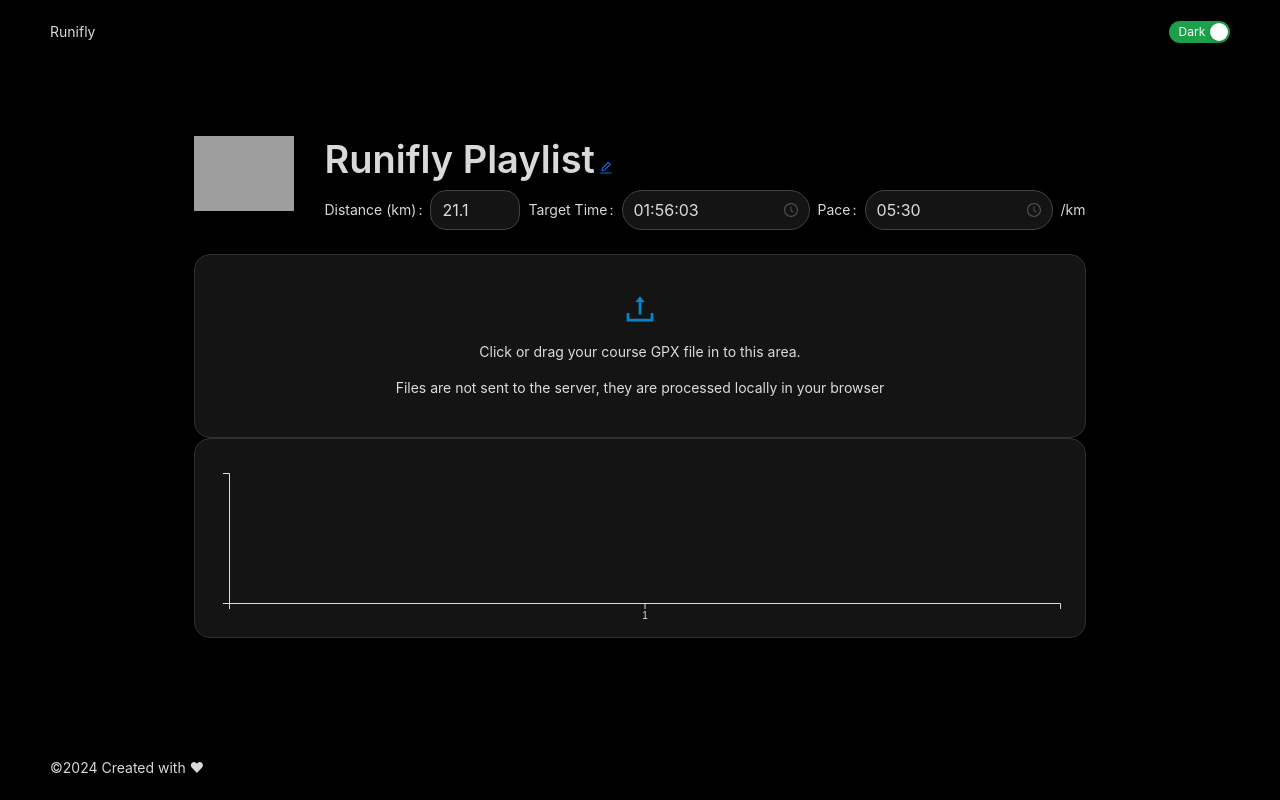
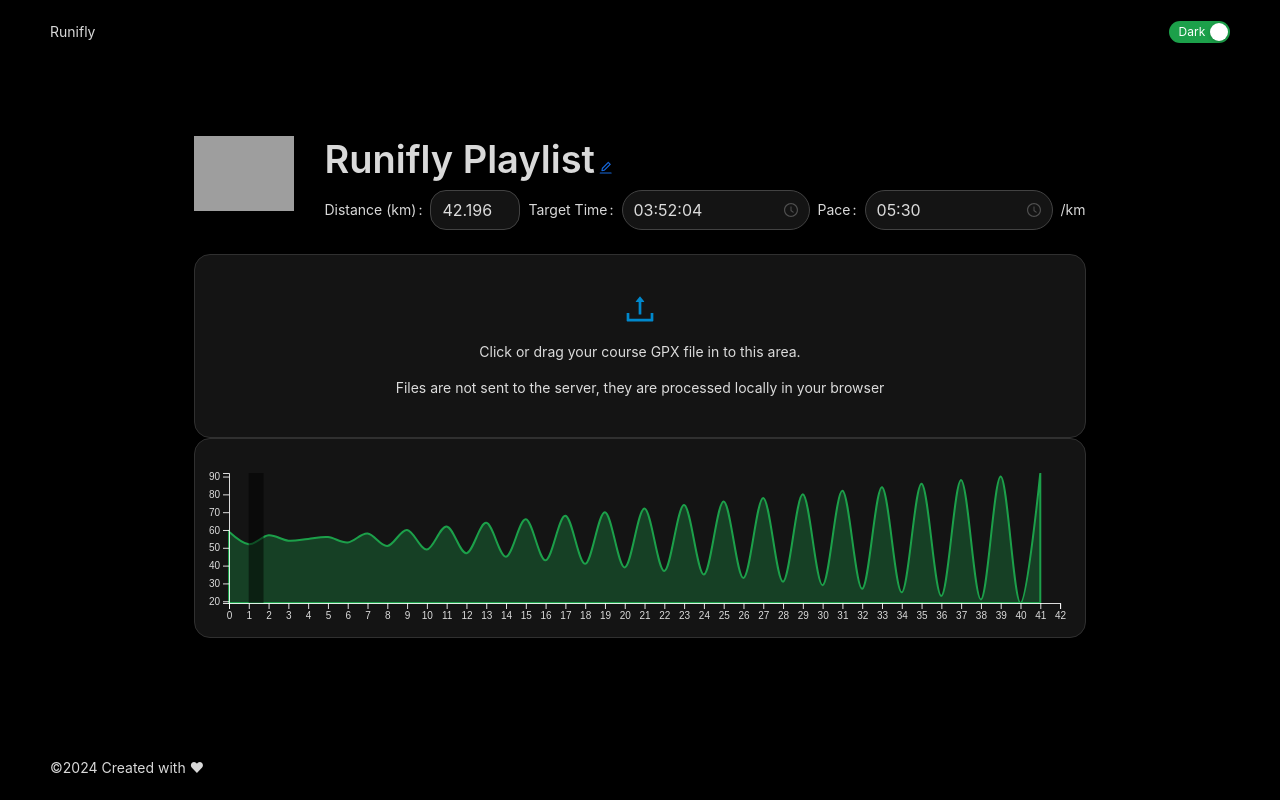
Before and after one commit to macro88/runifly, a React (Vite) app: page / in a window 1280 px wide. Built offline with nearby package versions, Linux system fonts and the light colour scheme; grey boxes are pictures that could not be loaded.

Commit message:
Refactor CourseViewer and TargetTimePace components

```diff
--- a/src/components/CourseViewer.tsx
+++ b/src/components/CourseViewer.tsx
@@ -9,12 +9,20 @@ import { createFakeGpx, parseFile } from "../utils/gpxUtils";
 
 interface CourseViewerProps {
   onFileDrop: (file: File) => void;
+  distance: number;
+  pace: number;
+  name: string;
 }
 
-const CourseViewer: React.FC<CourseViewerProps> = ({ onFileDrop }) => {
+const CourseViewer: React.FC<CourseViewerProps> = ({
+  onFileDrop,
+  name,
+  distance,
+  pace,
+}) => {
   const [isDragging, setIsDragging] = useState(false);
   const fileInputRef = useRef<HTMLInputElement>(null);
-  const [gpx, setGpx] = useState(createFakeGpx("no name", 21.1, 5.5));
+  const [gpx, setGpx] = useState(createFakeGpx(name, distance, pace));
   const handleDragEnter = (event: React.DragEvent<HTMLDivElement>) => {
     event.preventDefault();
     setIsDragging(true);
--- a/src/components/ElevationGraph.tsx
+++ b/src/components/ElevationGraph.tsx
@@ -7,10 +7,6 @@ const { useToken } = theme;
 interface ElevationGraphProps {
   gpx: Gpx;
 }
-
-const generateData = () => {
-  return [25, 70, 45, 60, 46, 44, 60, 32, 80, 40, 100];
-};
 
 const setupSvg = (svgRef) => {
   return d3
@@ -31,9 +27,21 @@ export const ElevationGraph: React.FC<ElevationGraphProps> = ({ gpx }) => {
 
     //    const data = gpx.points.map((p) => p.elevation);
 
-    // Flatten the elevations arrays from all laps into a single array
-    const data = gpx.laps.flatMap((lap) => lap.elevations);
+    // Calculate the total number of elevation points across all laps
+    const totalPoints = gpx.laps.reduce(
+      (total, lap) => total + lap.elevations.length,
+      0
+    );
 
+    // Map each elevation point to its relative position within the total number of points
+    const data = gpx.laps.flatMap((lap, index) =>
+      lap.elevations.map((elevation, elIndex, elevationsArray) => ({
+        lap: index + elIndex / elevationsArray.length,
+        elevation,
+      }))
+    );
+
+    console.log(data);
     const width =
       svg.node().getBoundingClientRect().width - margin.left - margin.right;
     const height =
@@ -45,19 +53,22 @@ export const ElevationGraph: React.FC<ElevationGraphProps> = ({ gpx }) => {
 
     const xScale = d3
       .scaleLinear()
-      .domain([0, gpx.laps.length - 1])
+      .domain([0, gpx.laps.length])
       .range([0, width]);
 
     const yScale = d3
       .scaleLinear()
-      .domain([d3.min(data), d3.max(data)])
+      .domain([
+        d3.min(data, (d) => d.elevation),
+        d3.max(data, (d) => d.elevation),
+      ])
       .range([height, 0]);
 
     const generateScaledArea = d3
       .area()
-      .x((d, i) => xScale(i))
+      .x((d) => xScale(d.lap))
       .y0(height)
-      .y1(yScale)
+      .y1((d) => yScale(d.elevation))
       .curve(d3.curveCardinal);
 
     g.append("path")
@@ -69,14 +80,73 @@ export const ElevationGraph: React.FC<ElevationGraphProps> = ({ gpx }) => {
 
     const xAxis = d3
       .axisBottom(xScale)
-      .ticks(Math.min(data.length, 50))
-      //.tickSize(-height) // This line makes the ticks go inside the graph
-      .tickFormat((i) => i + 1);
+      //.tickFormat((i) => i + 1)
+      .tickFormat((d) => Math.round(d))
+      .ticks(Math.min(gpx.laps.length, 50));
+    //.tickSize(-height) // This line makes the ticks go inside the graph
 
     const yAxis = d3.axisLeft(yScale).ticks(7);
     g.append("g").call(xAxis).attr("transform", `translate(0,${height})`);
     g.append("g").call(yAxis);
-  }, [gpx]);
+
+    addRunningMan(svg, svgRef, xScale, yScale, data, token);
+
+    d3.select(svgRef.current)
+      .append("rect")
+      .attr("x", xScale(1.5))
+      .attr("y", 10)
+      .attr("width", xScale(2.25) - xScale(1.5))
+      .attr("height", height)
+      .attr("fill", "rgba(0, 0, 0, 0.5)");
+  }, [gpx, token]);
 
   return <svg ref={svgRef} />;
 };
+
+function addRunningMan(svg, svgRef, xScale, yScale, data, token) {
+  // Create an SVG element for the running man
+  const runningMan = svg
+    .append("svg")
+    .attr("width", 50) // Adjust the size as needed
+    .attr("height", 50) // Adjust the size as needed
+    .style("display", "none");
+
+  // Add the inline SVG to the runningMan element
+  runningMan.html(`
+  <svg width="24" height="24" viewBox="0 0 256 256" xmlns="http://www.w3.org/2000/svg">
+  <path d="M146.5,53.8c3.2-5.4,8.6-8.6,14-4.3l19.3,12.9c8.6,6.4,3.2,14,1.1,17.2l-48.4,78.5c-2.1,3.2-5.4,4.3-8.6,2.1c0,0-1.1-1.1-15-9.7c-14-8.6-10.8-21.5-3.2-34.4L146.5,53.8z" stroke="${token.colorPrimary}" stroke-width="3" fill="${token.colorPrimary}"/>
+  <path d="M187.4,0.1c14.9,0,26.9,12,26.9,26.9c0,14.9-12,26.9-26.9,26.9c-14.9,0-26.9-12-26.9-26.9C160.5,12.1,172.5,0.1,187.4,0.1z" stroke="${token.colorPrimary}" stroke-width="3" fill="${token.colorPrimary}"/>
+  <path d="M157.3,47.4l-40.9-14c-3.2-1.1-7.5-1.1-9.7,0L60.5,58.1c-6.4,3.2-8.6,10.8-5.4,16.1c2.1,4.3,5.4,6.4,9.7,6.4c2.1,0,4.3,0,6.4-1.1l41.9-21.5L149.7,71c6.4,2.1,12.9-1.1,15.1-7.5C167,56,163.7,49.5,157.3,47.4z" stroke="${token.colorPrimary}" stroke-width="3" fill="${token.colorPrimary}"/>
+  <path d="M89.5,145.2l-14,19.3H25.1l0,0c-7.5,0-15.1,6.4-15.1,14c0,8.6,6.4,15.1,15,15.1h59.1l0,0c5.4,0,9.7-2.1,12.9-7.5l14-20.4C110,165.6,90.6,152.7,89.5,145.2z" stroke="${token.colorPrimary}" stroke-width="3" fill="${token.colorPrimary}"/>
+  <path d="M175.6,163.5L124,125.9c-6.4-4.3-16.1-3.2-20.4,4.3c-4.3,6.4-3.2,16.1,4.3,20.4l40.9,30.1L124,235.5c-3.2,7.5,0,16.1,7.5,19.3c2.1,1.1,4.3,1.1,6.4,1.1c5.4,0,10.8-3.2,12.9-8.6l29-66.6C183.1,175.3,180.9,167.8,175.6,163.5z" stroke="${token.colorPrimary}" stroke-width="3" fill="${token.colorPrimary}"/>
+  <path d="M236.8,116.2l-39.8-9.7l-11.8-36.5c-2.1-6.4-8.6-9.7-15-7.5c-6.4,2.1-9.7,8.6-7.5,15.1l14,43c1.1,4.3,4.3,7.5,8.6,8.6l46.2,11.8h1.1c6.4,1.1,11.8-3.2,12.9-9.7C247.6,123.7,243.3,117.2,236.8,116.2z" stroke="${token.colorPrimary}" stroke-width="3" fill="${token.colorPrimary}"/>
+</svg>
+
+  `);
+
+  svg
+    .on("mousemove", (event) => {
+      // Calculate the mouse x position
+      const mouseX = d3.pointer(event, svgRef.current)[0];
+
+      // Find the closest data point
+      let minDistance = Infinity;
+      let closestDataPoint = null;
+      for (const point of data) {
+        const distance = Math.abs(xScale(point.lap) - mouseX);
+        if (distance < minDistance) {
+          minDistance = distance;
+          closestDataPoint = point;
+        }
+      }
+
+      // Update the position of the running man
+      runningMan
+        .attr("x", xScale(closestDataPoint.lap) - 25) // Adjust the offset as needed
+        .attr("y", yScale(closestDataPoint.elevation) - 10) // Adjust the offset as needed
+        .style("display", null);
+    })
+    .on("mouseout", () => {
+      runningMan.style("display", "none");
+    });
+}
--- a/src/components/PlayListManager.tsx
+++ b/src/components/PlayListManager.tsx
@@ -1,5 +1,5 @@
 import { Col, Row, Space, Typography, Image } from "antd";
-import React from "react";
+import React, { useState } from "react";
 import TargetTimePace from "./TargetTimePace";
 import CourseViewer from "./CourseViewer";
 
@@ -9,6 +9,10 @@ interface PlayListManagerProps {
 
 const PlayListManager: React.FC<PlayListManagerProps> = () => {
   // Implement your component logic here
+
+  const [distance, setDistance] = useState(42.196);
+  const [pace, setPace] = useState(5.0);
+  const [name, setName] = useState("Runifly Man");
 
   return (
     <>
@@ -25,12 +29,25 @@ const PlayListManager: React.FC<PlayListManagerProps> = () => {
             <Typography.Title editable level={1} style={{ margin: 0 }}>
               Runifly Playlist
             </Typography.Title>
-            <TargetTimePace />
+            <TargetTimePace
+              setDistance={setDistance}
+              setPace={setPace}
+              setName={setName}
+              distance={distance}
+              pace={pace}
+              name={name}
+            />
           </Space>
         </Col>
       </Row>
       <Row>
-        <CourseViewer onFileDrop={() => {}} />
+        <CourseViewer
+          onFileDrop={() => {}}
+          distance={distance}
+          pace={pace}
+          name={name}
+          setDistance={setDistance}
+        />
       </Row>
     </>
   );
--- a/src/components/TargetTimePace.tsx
+++ b/src/components/TargetTimePace.tsx
@@ -7,11 +7,21 @@ dayjs.extend(duration);
 
 type Duration = ReturnType<typeof dayjs.duration>;
 
-interface TargetTimePaceProps {}
+interface TargetTimePaceProps {
+  setDistance: (distance: number) => void;
+  setPace: (pace: number) => void;
+  setName: (name: string) => void;
+  distance: number;
+  pace: number;
+  name: string;
+}
 
-const TargetTimePace: React.FC<TargetTimePaceProps> = () => {
+const TargetTimePace: React.FC<TargetTimePaceProps> = ({
+  distance,
+  setDistance,
+}) => {
   const defaultPace = dayjs.duration(5.5 * 60, "seconds");
-  const [distance, setDistance] = useState(21.1);
+  //const [distance, setDistance] = useState(21.1);
   const [inputPace, setInputPace] = useState(defaultPace);
   const [inputTargetTime, setInputTargetTime] = useState(
     dayjs.duration(defaultPace.asSeconds() * distance * 1000)
--- a/src/utils/gpxUtils.tsx
+++ b/src/utils/gpxUtils.tsx
@@ -240,10 +240,10 @@ export function createFakeGpx(
         longitude: i,
         latitude: i,
         elevation: i % 2 == 0 ? 50 + i : 60 - i,
-        distance: 1,
-        totalDistance: i,
-        elevationGain: i,
-        elevationLoss: i,
+        distance: 1000,
+        totalDistance: i * 1000,
+        elevationGain: 0,
+        elevationLoss: 0,
         time: i * pace,
       };
     }
@@ -255,10 +255,12 @@ export function createFakeGpx(
     points[points.length - 1].time += pace * distanceFraction;
   }
 
+  const laps = aggregateLaps(points);
+  console.log(laps);
   return {
     name: name,
     points: points,
-    laps: aggregateLaps(points),
+    laps,
   };
 }
 
@@ -336,10 +338,12 @@ export async function parseFile(file: File): Gpx {
     )
   );
 
+  const laps = aggregateLaps(points);
+
   const x = {
     name: gpx.trk[0].name,
     points,
-    laps: aggregateLaps(points),
+    laps: laps,
   };
   //console.log(gpx);
   //console.log(parser.toStreamJSON(gpx.trk[0].trkseg.trkpt));
@@ -389,6 +393,7 @@ export function aggregateLaps(points: PointDetail[]): Lap[] {
       totalDistance,
       elevationGain,
       elevationLoss,
+      elevations: [...elevations],
       time,
     });
   }
```
